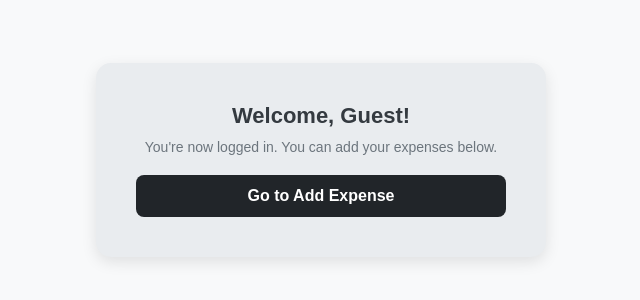
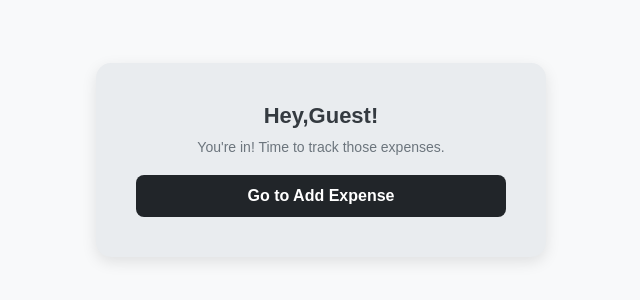
Before and after one commit to amishipatidar/Expense-Tracker, a plain HTML site: page landing.html in a window 1280 px wide. Shown: the part 240-540 px from the top of the page, without its empty margins (319-959 px from the left). Drawn offline with Linux system fonts and the light colour scheme; no server answers.

Commit message:
Update landing.html

```diff
--- a/landing.html
+++ b/landing.html
@@ -72,8 +72,8 @@
 </head>
 <body>
     <div class="landing-container">
-        <h2>Welcome, <span id="user-email"></span>!</h2>
-        <p>You're now logged in. You can add your expenses below.</p>
+        <h2>Hey,<span id="user-email"></span>!</h2>
+        <p>You're in! Time to track those expenses.</p>
 
         <a href="login.html">Go to Add Expense</a>
     </div>
```
